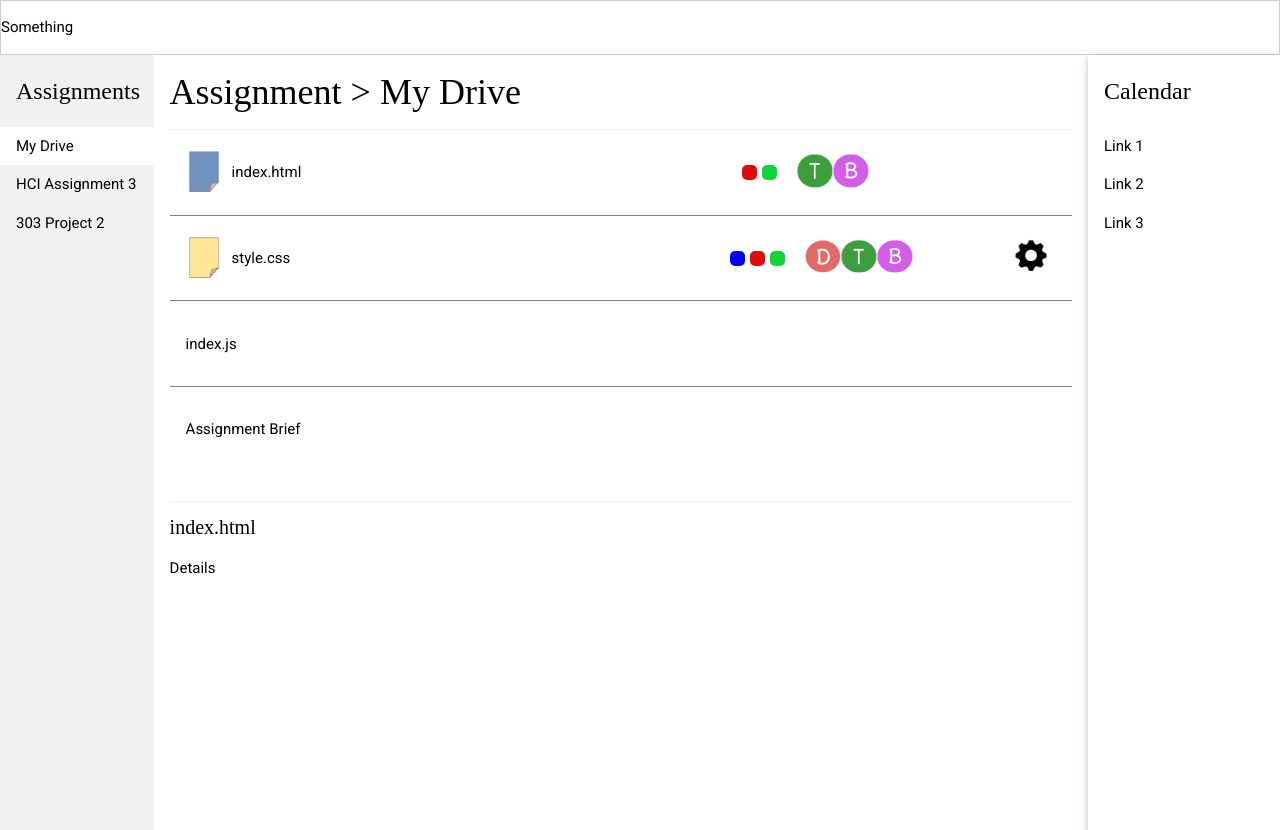
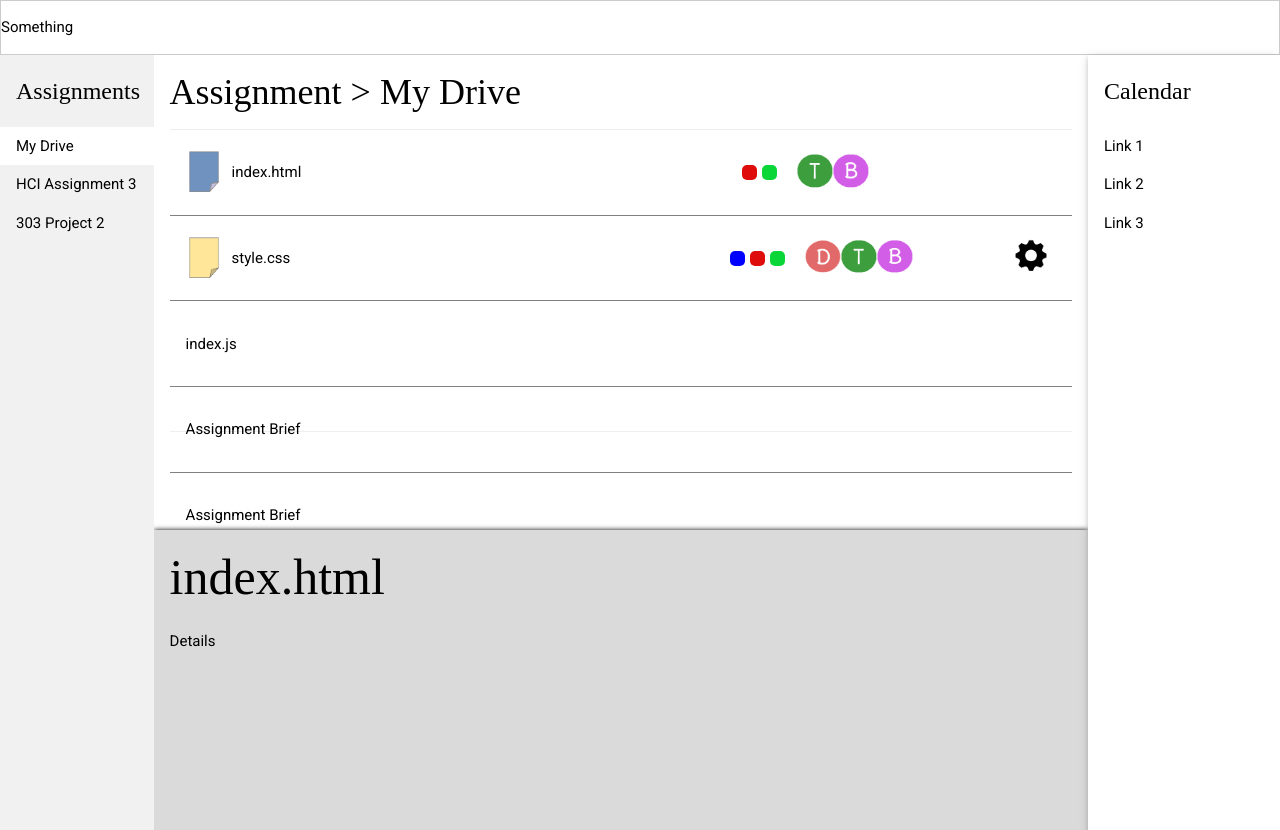
Before and after one commit to David-Xia0/FileShareUXDesign, a plain HTML site: page index.html in a window 1280 px wide. Before the commit the page ends 800 px from the top, so only its background shows below. Drawn offline with Linux system fonts and the light colour scheme.

Commit message:
added a details box and made files scrollable

```diff
--- a/index.html
+++ b/index.html
@@ -5,7 +5,9 @@
   <meta charset="utf-8">
   <title></title>
   <link rel="stylesheet" href="./css/w3.css">
-  <link href="https://fonts.googleapis.com/css2?family=Roboto:ital,wght@0,100;0,300;0,400;0,500;0,700;0,900;1,100;1,300;1,400;1,500;1,700;1,900&display=swap" rel="stylesheet">
+  <link
+    href="https://fonts.googleapis.com/css2?family=Roboto:ital,wght@0,100;0,300;0,400;0,500;0,700;0,900;1,100;1,300;1,400;1,500;1,700;1,900&display=swap"
+    rel="stylesheet">
   <link rel="stylesheet" href="https://cdnjs.cloudflare.com/ajax/libs/font-awesome/4.7.0/css/font-awesome.min.css">
   <link rel="stylesheet" href="./css/style.css">
   <script src="./js/jquery-3.5.1.min.js"></script>
@@ -36,31 +38,41 @@
 
     <!-- End of Left Side bar -->
 
-  <!-- Middle Section -->
-    <div class="w3-container">
-      <div class="files">
-        <div class="file w3-panel" style ="display: flex; vertical-align: middle; border-radius: 10px;">
+    <!-- Middle Section -->
+    <div class="w3-container" style="height: 400px; overflow-y: scroll;">
+      <div class="files" >
+        <div class="file w3-panel" style="display: flex; vertical-align: middle; border-radius: 10px;">
           <img src="htmlFileIcon.png" style="width: 36px; height: 48px; align-self: center;">
           <p style="padding-left: 10px;">index.html</p>
           <div style="width: 50%;"></div>
-          <div style="background-color: rgb(223, 12, 12); width: 15px; height: 15px; align-self: center; border-radius: 5px; margin-left: 5px;"></div>
-          <div style="background-color: rgb(11, 214, 55); width: 15px; height: 15px; align-self: center; border-radius: 5px; margin-left: 5px;"></div>
+          <div
+            style="background-color: rgb(223, 12, 12); width: 15px; height: 15px; align-self: center; border-radius: 5px; margin-left: 5px;">
+          </div>
+          <div
+            style="background-color: rgb(11, 214, 55); width: 15px; height: 15px; align-self: center; border-radius: 5px; margin-left: 5px;">
+          </div>
           <img src="user4.png" style="max-width: 36px; align-self: center; margin-left: 20px;">
           <img src="user3.png" style="max-width: 36px; align-self: center; ">
         </div>
         <hr>
-        <div class="file w3-panel" style ="display: flex; vertical-align: middle; border-radius: 10px;">
+        <div class="file w3-panel" style="display: flex; vertical-align: middle; border-radius: 10px;">
           <img src="cssFileIcon.png" style="width: 36px; height: 48px; align-self: center;">
           <p style="padding-left: 10px;">style.css</p>
           <div style="width: 50%;"></div>
-          <div style="background-color: blue; width: 15px; height: 15px; align-self: center; border-radius: 5px; margin-left: 5px;"></div>
-          <div style="background-color: rgb(223, 12, 12); width: 15px; height: 15px; align-self: center; border-radius: 5px; margin-left: 5px;"></div>
-          <div style="background-color: rgb(11, 214, 55); width: 15px; height: 15px; align-self: center; border-radius: 5px; margin-left: 5px;"></div>
+          <div
+            style="background-color: blue; width: 15px; height: 15px; align-self: center; border-radius: 5px; margin-left: 5px;">
+          </div>
+          <div
+            style="background-color: rgb(223, 12, 12); width: 15px; height: 15px; align-self: center; border-radius: 5px; margin-left: 5px;">
+          </div>
+          <div
+            style="background-color: rgb(11, 214, 55); width: 15px; height: 15px; align-self: center; border-radius: 5px; margin-left: 5px;">
+          </div>
           <img src="user1.png" style="max-width: 36px; align-self: center; margin-left: 20px;">
           <img src="user4.png" style="max-width: 36px; align-self: center; ">
           <img src="user3.png" style="max-width: 36px; align-self: center; ">
+          <img src="settingsCog.png" style="max-width: 36px; align-self: center; margin-left: 100px;" onmouseover="">
 
-          <img src="settingsCog.png" style="max-width: 36px; align-self: center; margin-left: 100px;" onmouseover="">
         </div>
         <hr>
         <div class="file w3-panel">
@@ -70,19 +82,28 @@
         <div class="file w3-panel">
           <p>Assignment Brief</p>
         </div>
-
+        <hr>
+        <div class="file w3-panel">
+          <p>Assignment Brief</p>
+        </div>
+        <hr>
+        <div class="file w3-panel">
+          <p>Assignment Brief</p>
+        </div>
       </div>
 
       <hr>
+    </div>
+    <div class="w3-container" style="bottom: 0; height: 300px; background-color: rgb(218, 218, 218); box-shadow: 0px 0px 5px black;">
       <div class="details">
-          <h4>index.html</h4>
-          <p>Details</p>
+        <h4 style="font-size: 50px;">index.html</h4>
+        <p>Details</p>
 
       </div>
+    </div>
+  </div>
 
-    </div>
 
-  </div>
 
   <!-- End of Middle section -->
 
```
